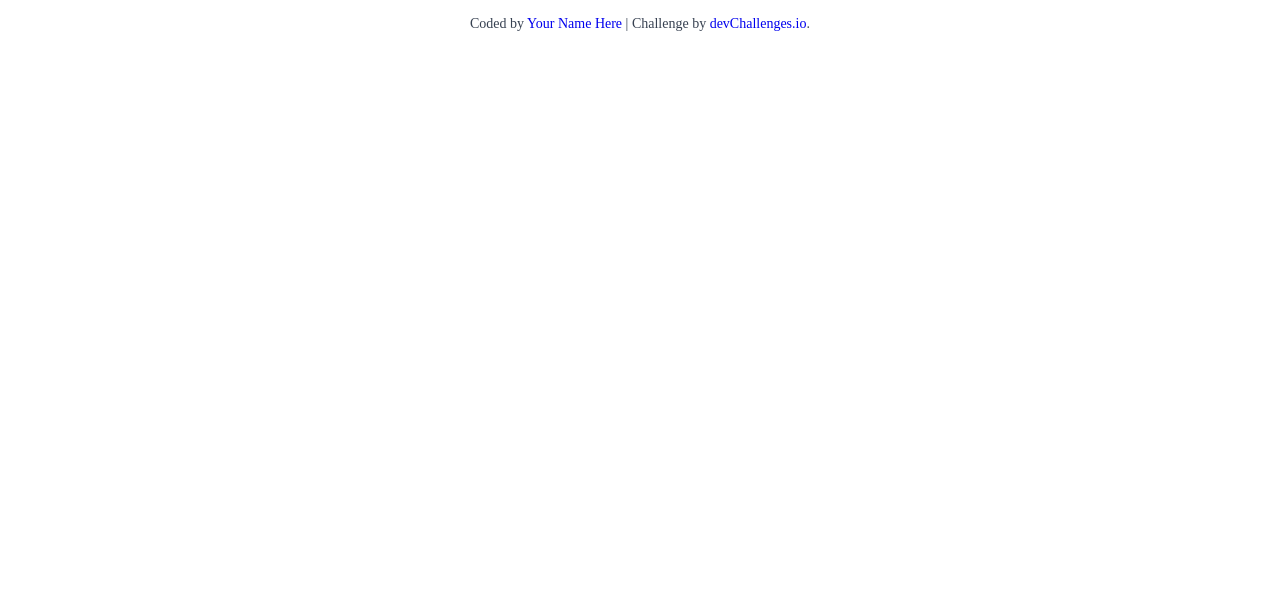
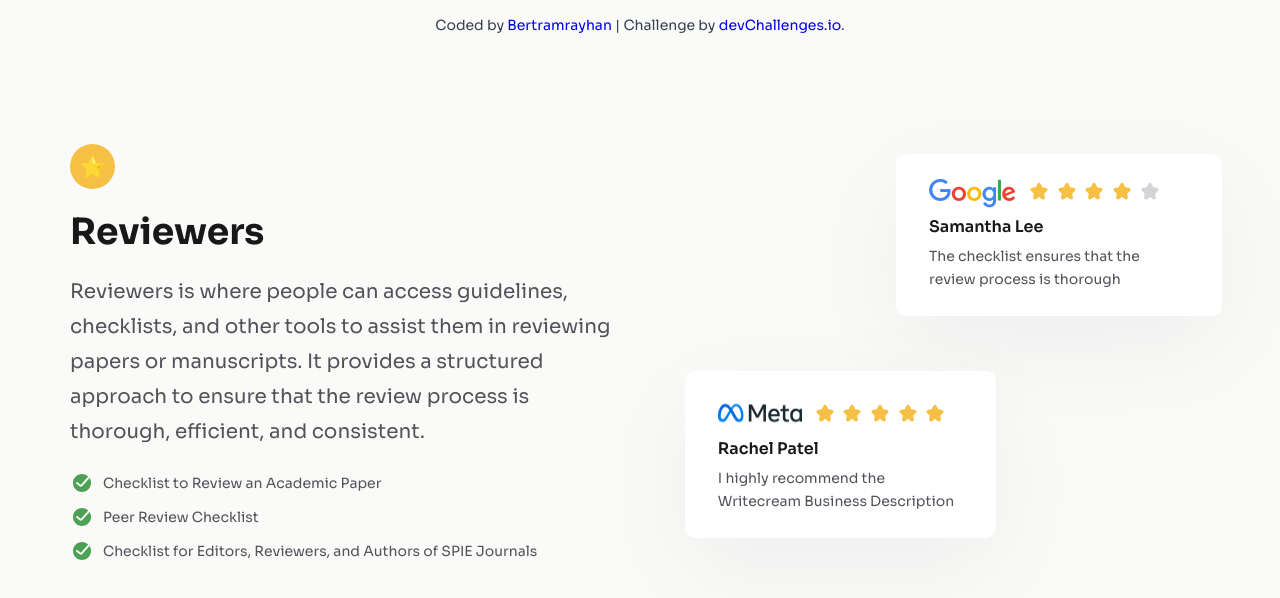
Before and after one commit to bertramrayhan/testimonial-page, a plain HTML site: page index.html in a window 1280 px wide. Drawn offline with Linux system fonts and the light colour scheme.

Commit message:
projek selesai

```diff
--- a/index.html
+++ b/index.html
@@ -10,58 +10,64 @@
       type="image/x-icon"
       sizes="96x96"
     />
-
+    <link rel="preconnect" href="https://fonts.googleapis.com">
+    <link rel="preconnect" href="https://fonts.gstatic.com" crossorigin>
+    <link href="https://fonts.googleapis.com/css2?family=Sora:wght@100..800&display=swap" rel="stylesheet">
+    <link rel="stylesheet" href="style.css"/>
     <title>Testimonial Page | devChallenges.io</title>
-
-    <!--You are welcome to delete these styles or modify them in your own stylesheet -->
-    <style>
-      * {
-        margin: 0;
-        padding: 0;
-        box-sizing: border-box;
-      }
-
-      body {
-        height: 100vh;
-      }
-
-      .author-info {
-        font-size: 14px;
-        text-align: center;
-        margin-top: 16px;
-        color: rgb(55, 65, 81);
-      }
-
-      .author-info a {
-        text-decoration: none;
-      }
-    </style>
   </head>
   <body>
-    <!--
-  ⭐️
-
-  Reviewers is where people can access guidelines, checklists, and other tools to assist them in reviewing papers or manuscripts. It provides a structured approach to ensure that the review process is thorough, efficient, and consistent.
-
-  Checklist to Review an Academic Paper
-
-  Peer Review Checklist
-
-  Checklist for Editors, Reviewers, and Authors of SPIE Journals
-
-  Samantha Lee
-
-  The checklist ensures that the review process is thorough
-
-  Rachel Patel
-
-  I highly recommend the Writecream Business Description -->
-
     <div class="author-info">
-      Coded by <a href="#">Your Name Here</a> | Challenge by
+      Coded by <a href="https://github.com/bertramrayhan/" target="_blank">Bertramrayhan</a> | Challenge by
       <a href="https://www.devchallenges.io?ref=challenge" target="_blank"
         >devChallenges.io</a
       >.
     </div>
+    <main>
+      <div class="left-side">
+        <div class="star">
+          <p style="font-size: 1.3em;">⭐</p>
+        </div>
+        <h1 style="margin: 20px 0 20px 0;"><b>Reviewers</b></h1>
+        <h2 class="desc">Reviewers is where people can access guidelines, checklists, and other tools to assist them in reviewing papers or manuscripts. It provides a structured approach to ensure that the review process is thorough, efficient, and consistent.</h2>
+        <ul class="list">
+          <li><h4>Checklist to Review an Academic Paper</h4></li>
+          <li><h4>Peer Review Checklist</h4></li>
+          <li><h4>Checklist for Editors, Reviewers, and Authors of SPIE Journals</h4></li>
+        </ul>
+      </div>
+      <div class="right-side">
+        <div class="card" id="card-one">
+          <div class="top">
+            <img src="resources/google-png.png" alt="google logo">
+            <div class="stars">
+              <img src="resources/Star_fill.svg" alt="star">
+              <img src="resources/Star_fill.svg" alt="star">
+              <img src="resources/Star_fill.svg" alt="star">
+              <img src="resources/Star_fill.svg" alt="star">
+              <img src="resources/Star_fill_gray.svg" alt="star">
+            </div>
+          </div>
+
+          <h3>Samantha Lee</h3>
+          <h4 style="width: 260px;line-height: 23px;">The checklist ensures that the review process is thorough</h4>
+        </div>
+        <div class="card" id="card-two">
+          <div class="top">
+            <img src="resources/meta-png.png" alt="meta logo">
+            <div class="stars" style="padding-top:5px">
+              <img src="resources/Star_fill.svg" alt="star">
+              <img src="resources/Star_fill.svg" alt="star">
+              <img src="resources/Star_fill.svg" alt="star">
+              <img src="resources/Star_fill.svg" alt="star">
+              <img src="resources/Star_fill.svg" alt="star">
+            </div>
+          </div>
+
+          <h3>Rachel Patel</h3>
+          <h4 style="width: 245px;line-height: 23px;">I highly recommend the Writecream Business Description</h4>
+        </div>
+      </div>
+    </main>
   </body>
 </html>
--- /dev/null
+++ b/style.css
@@ -0,0 +1,185 @@
+* {
+    margin: 0;
+    padding: 0;
+    box-sizing: border-box;
+    font-family: "Sora";
+}
+
+body {
+    height: 100vh;
+    background-color: #FAFAF9;
+    margin-bottom: 80px;
+}
+
+h1 {
+    font-size: 36px;
+    font-weight: normal;
+    color: #18181B;
+}
+
+h2 {
+    font-size: 20px;
+    font-weight: normal;
+    color: #52525A;
+}
+
+h3 {
+    font-size: 16px;
+    font-weight: 600;
+    color: #18181B;
+}
+
+h4 {
+    font-size: 14px;
+    font-weight: normal;
+    color: #52525A;
+}
+
+.author-info {
+    font-size: 14px;
+    text-align: center;
+    margin-top: 16px;
+    color: rgb(55, 65, 81);
+}
+
+.author-info a {
+    text-decoration: none;
+}
+
+main {
+    display: flex;
+    flex-direction: row;
+    margin-top: 110px;
+}
+
+.left-side, .right-side {
+    width: 50%;
+}
+
+.right-side {
+    display: flex;
+    flex-direction: column;
+    gap: 55px;
+    margin-top: 10px;
+}
+
+.left-side {
+    padding-left: 70px;
+}
+
+.star {
+    width: 45px;
+    height: 45px;
+    border-radius: 50%;
+    display: flex;
+    justify-content: center;
+    align-items: center;
+    background-color: #F5C044;
+}
+
+.desc {
+    width: 555px;
+    line-height: 35px;
+    margin-bottom: 25px;
+}
+
+.list {
+  list-style: none; /* buang bullet bawaan */
+  padding-left: 0;
+}
+
+.list li {
+  position: relative;
+  padding-left: 33px;
+  margin-bottom: 1rem;
+}
+
+.list li::before {
+  content: '';
+  position: absolute;
+  top: -3px;
+  left: 0;
+  width: 24px;
+  height: 24px;
+  background-image: url('resources/Done_ring_round_fill.svg');
+  background-size: contain;
+  background-repeat: no-repeat;
+}
+
+.card {
+    background-color: #FFFFFF;
+    border-radius: 10px;
+    box-shadow: 0px 30px 100px 0px rgba(17, 23, 41, 0.05);
+    display: flex;
+    flex-direction: column;
+    padding: 25px 33px 25px 33px;
+    width: fit-content;
+    gap: 8px;
+}
+
+.top {
+    display: flex;
+    gap: 11px;
+}
+
+#card-one {
+    margin-left: 40%;
+}
+
+#card-two {
+    margin-left: 7%;
+}
+
+@media (max-width: 1024px){
+    main {
+        flex-direction: column;
+        margin-top: 10px;
+    }
+
+    .left-side, .right-side {
+        width: 100%;
+    }
+
+    .left-side {
+        padding-left: 35px;
+    }
+
+    .desc {
+        width: 100%;
+    }
+
+    #card-two {
+        margin-left: 25%;
+    }
+}
+
+@media (max-width: 640px){
+    main {
+        flex-direction: column;
+        margin-top: 10px;
+    }
+
+    .left-side, .right-side {
+        width: 100%;
+    }
+
+    .left-side {
+        padding-left: 8px;
+    }
+
+    .desc {
+        width: 100%;
+    }
+
+    .card {
+        width: 96%;
+    }
+
+    #card-one {
+        margin-left: 10px;
+    }
+
+    #card-two {
+        margin-left: 10px;
+    }
+}
```
Also changed, not shown: design/demo.PNG (added), 1 other file.
